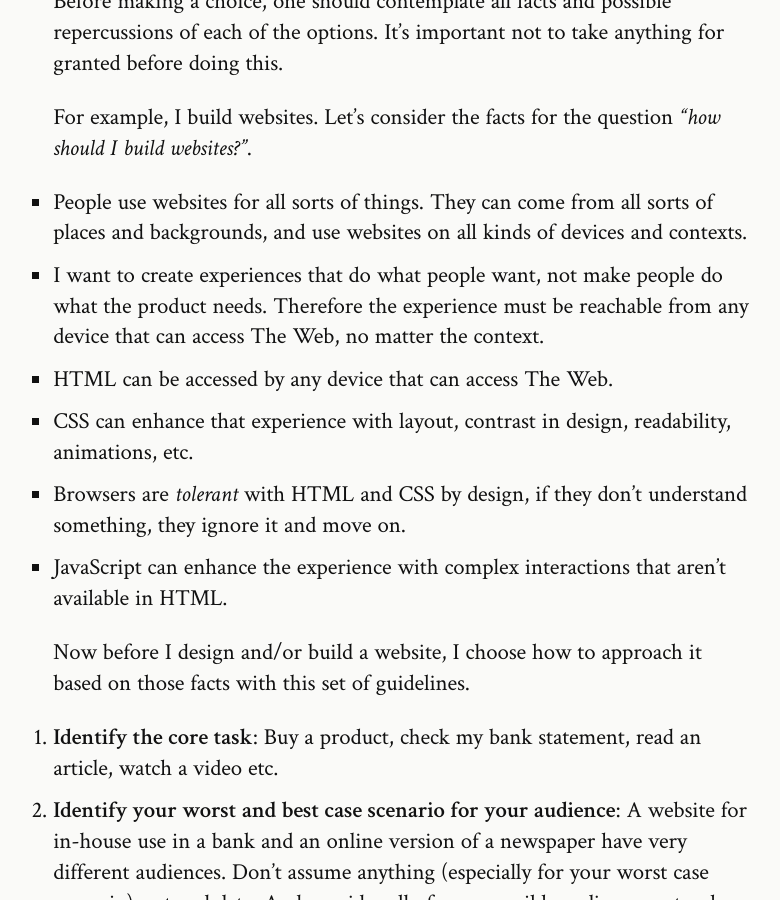
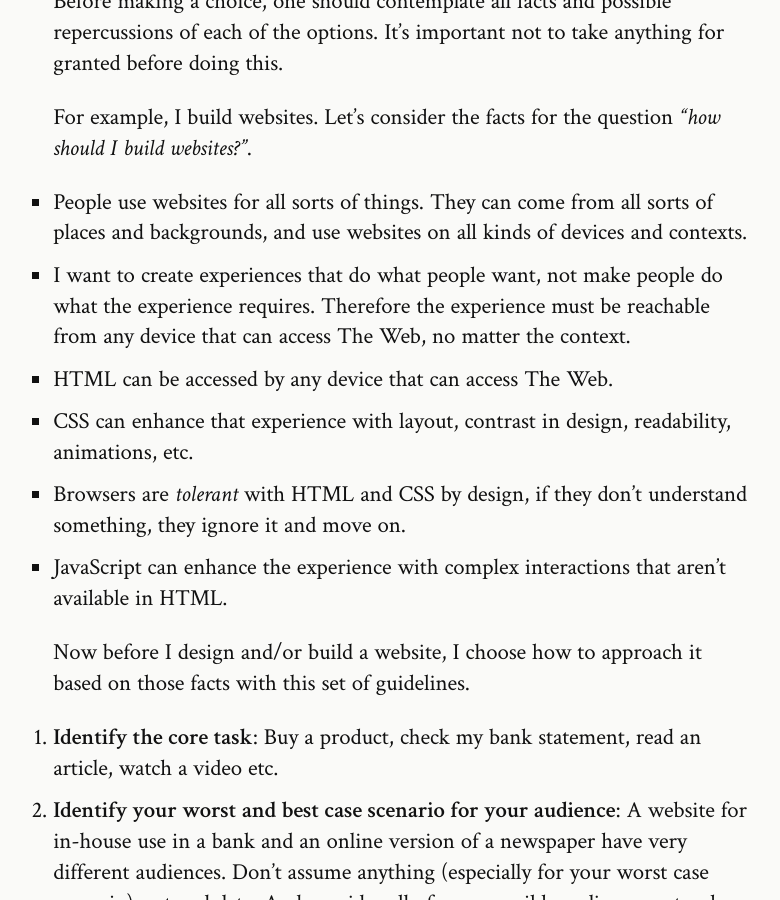
Before and after one commit to jaicab/jaicab.github.io, a Jekyll site: the page built from _posts/2016-03-08-design-is-choice.md, in a window 1280 px wide and 900 px high, scrolled down 316 px. Shown: the whole window, without its empty margins (236-1016 px from the left). Built offline with Jekyll 4.4.1, drawn with Linux system fonts in a browser that asks for light colours.

Commit message:
Copy change

```diff
--- a/_posts/2016-03-08-design-is-choice.md
+++ b/_posts/2016-03-08-design-is-choice.md
@@ -11,7 +11,7 @@
 For example, I build websites. Let’s consider the facts for the question <q>how should I build websites?</q>.
 
 - People use websites for all sorts of things. They can come from all sorts of places and backgrounds, and use websites on all kinds of devices and contexts.
-- I want to create experiences that do what people want, not make people do what the product needs. Therefore the experience must be reachable from any device that can access The Web, no matter the context.
+- I want to create experiences that do what people want, not make people do what the experience requires. Therefore the experience must be reachable from any device that can access The Web, no matter the context.
 - HTML can be accessed by any device that can access The Web.
 - CSS can enhance that experience with layout, contrast in design, readability, animations, etc.
 - Browsers are _tolerant_ with HTML and CSS by design, if they don't understand something, they ignore it and move on.
```
